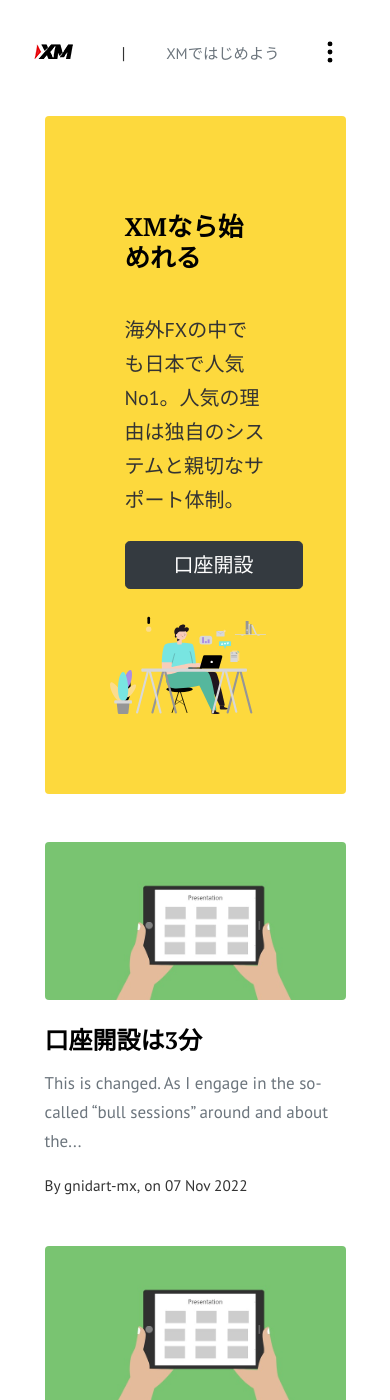
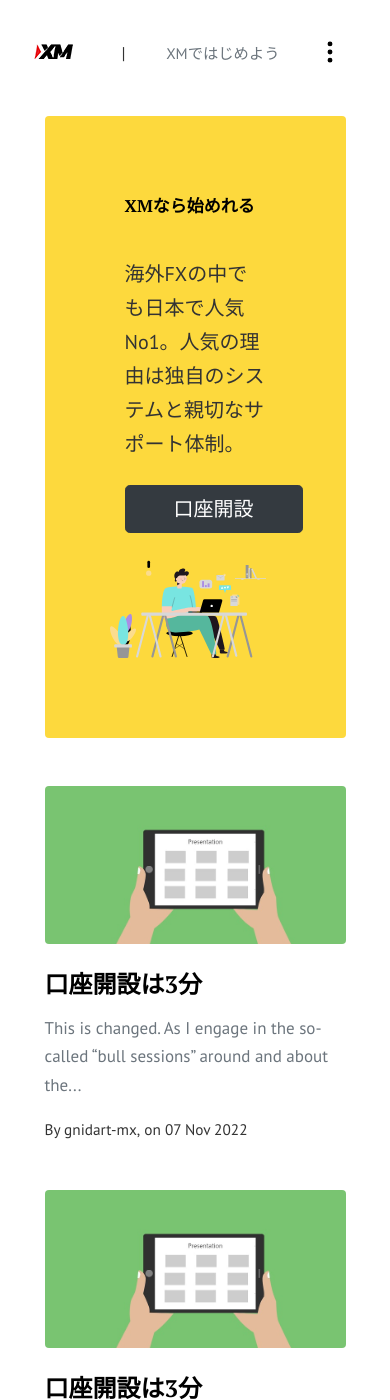
Before and after one commit to gnidart-mx/gnidart-mx.github.io, a Jekyll site: the page built from index.html, in a window 390 px wide and 1400 px high. Built offline with Jekyll 4.4.1, drawn with Linux system fonts in a browser that asks for light colours; the list of posts is cut into pages by our own code.

Commit message:
chage-fontsize

```diff
--- a/assets/css/custom.css
+++ b/assets/css/custom.css
@@ -5,8 +5,8 @@
 
 @media screen and (max-width:769px) {
     .hero h1 {
-        font-size: 1.5em;
-    	padding: 1rem 0 1rem;
+        font-size: 1.0em;
+    	padding: 0em 0 1em;
     }
 
     .liead p {
```
Also changed, not shown: 2 other files.
